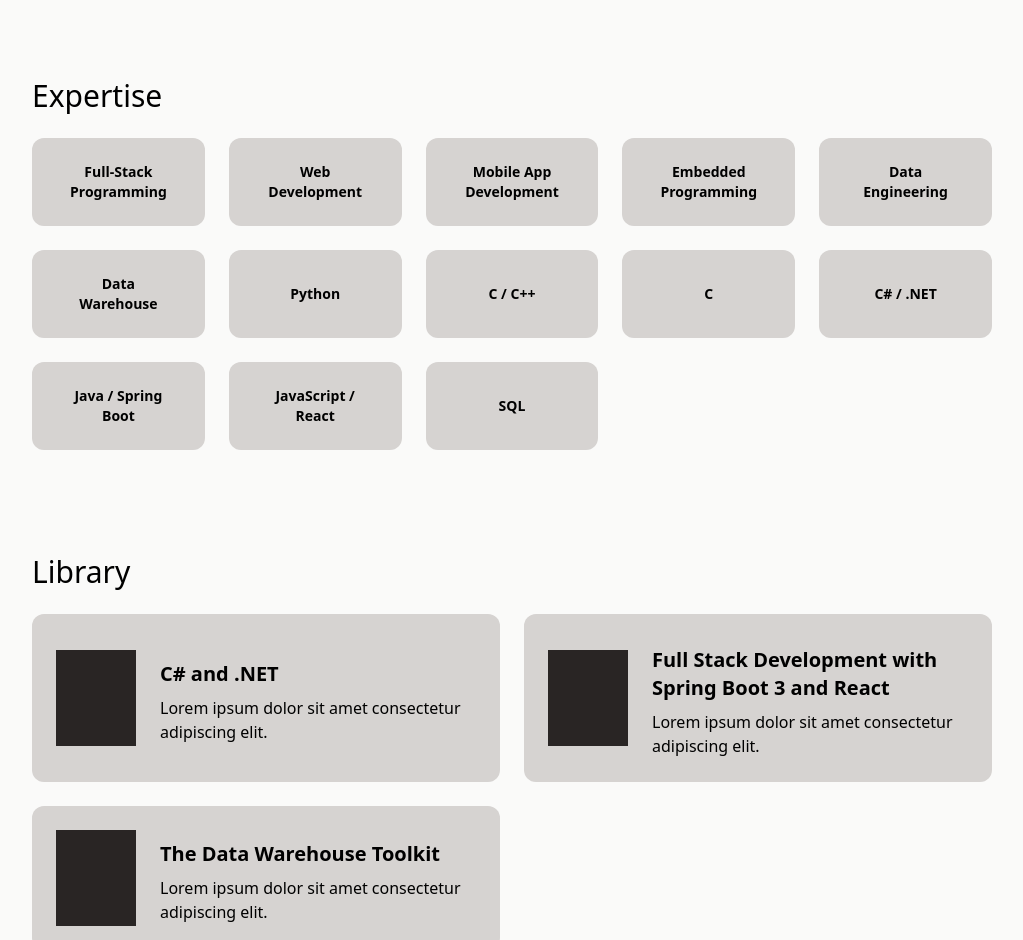
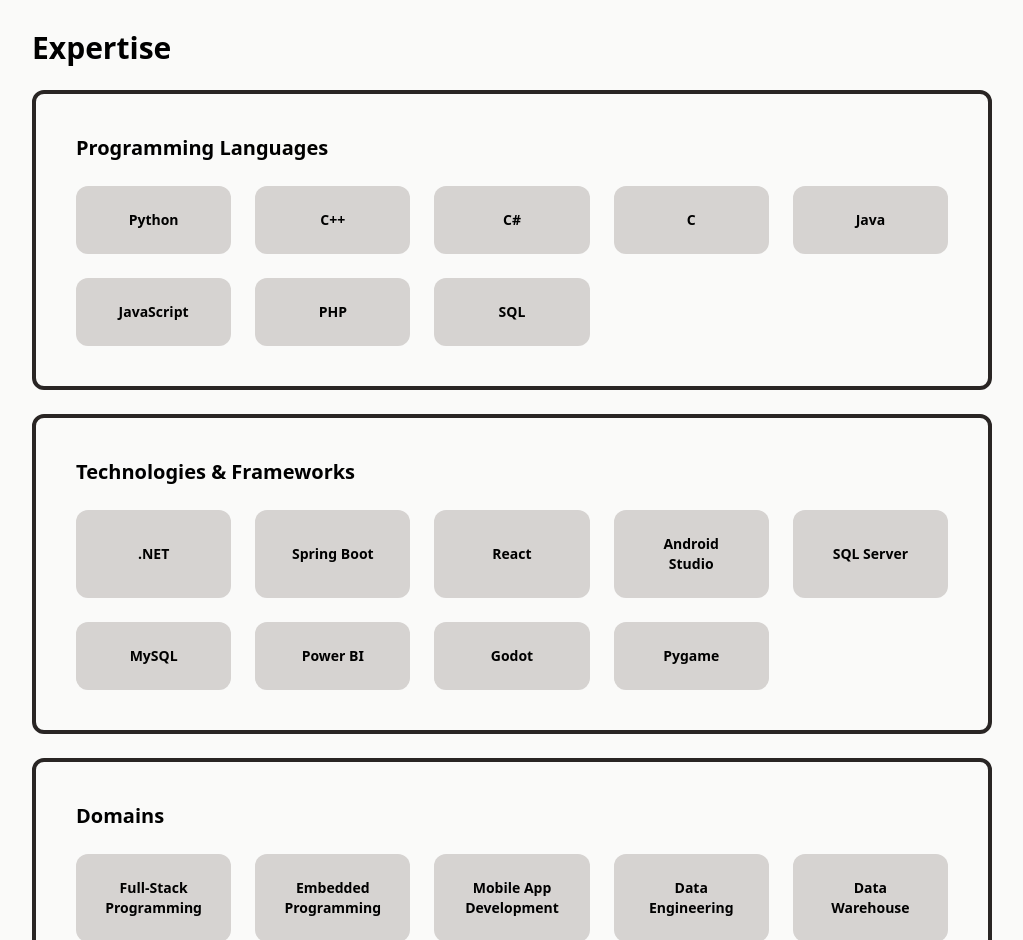
Before and after one commit to jacobg431/jacobgomezhansen.net, a React (Vite) app: page / in a window 1280 px wide. Shown: the part 1860-2800 px from the top of the page, without its empty margins (128-1151 px from the left). Built offline with nearby package versions, Linux system fonts and the light colour scheme.

Commit message:
Set up general expertise section structure

```diff
--- a/src/components/items/expertiseItem.jsx
+++ b/src/components/items/expertiseItem.jsx
@@ -1,14 +1,21 @@
+import ExpertiseItemLabel from "../ui/expertiseItemLabel"
+
 function ExpertiseItem(props) {
-    const title = props.title
-    const expertiseItemStyling = 'flex justify-center items-center px-8 py-6 font-bold bg-gray rounded-xl'
-    const expertiseItemTextStyling = 'text-center text-sm m-0'
+    const title = props.item.title
+    const labelList = props.item.labelList
+    const expertiseItemStyling = 'border border-black border-4 rounded-xl p-10'
+    const expertiseTitleStyling = 'text-md 2xs:text-xl font-bold mb-6'
+    const expertiseLabelsContainerStyling = 'grid grid-cols-[repeat(auto-fit,_minmax(150px,_1fr))] gap-6'
 
     return (
-        <>
-            <div className={expertiseItemStyling}>
-                <p className={expertiseItemTextStyling}>{title}</p>
+        <div className={expertiseItemStyling}>
+            <h4 className={expertiseTitleStyling}>{title}</h4>
+            <div className={expertiseLabelsContainerStyling}>
+                {labelList.map((label, index) => (
+                    <ExpertiseItemLabel key={index} title={label} />
+                ))}
             </div>
-        </>
+        </div>
     )
 }
 
--- a/src/components/items/portfolioItem.jsx
+++ b/src/components/items/portfolioItem.jsx
@@ -3,7 +3,7 @@
 import { faExternalLink } from '@fortawesome/free-solid-svg-icons'
 import { useState } from 'react'
 import { useDeviceDetection } from '../../hooks/useDeviceDetection'
-import Label from '../ui/label'
+import PortfolioItenLabel from '../ui/portfolioItemLabel'
 
 function PortfolioItem(props) {
     const title = props.item.title
@@ -57,7 +57,7 @@
                 <p className={descriptionStyling}>{description}</p>
                 <div className={labelsContainerStyling} style={labelsContainerDynamicStyling}>
                     {labelList.map((label) => (
-                        <Label key={label.key} label={label} />
+                        <PortfolioItenLabel key={label.key} label={label} />
                     ))}
                 </div>
                 <span className={readMoreSpanStyling} onMouseEnter={onSpanMouseEnter} onMouseLeave={onSpanMouseLeave}>
--- a/src/components/sections/expertise.jsx
+++ b/src/components/sections/expertise.jsx
@@ -1,30 +1,20 @@
 import ExpertiseItem from '../items/expertiseItem'
+import expertiseData from '../../data/expertiseData.json'
 
 function Expertise() {
     const expertiseSectionStyling = 'flex justify-center px-4 2xs:px-10 sm:px-20 lg:px-40 bg-white'
-    const expertiseInnerWrapperStyling = 'w-full xl:max-w-[64rem] py-10'
-    const expertiseItemsContainerStyling = 'grid grid-cols-[repeat(auto-fit,_minmax(150px,_1fr))] gap-6'
+    const expertiseInnerWrapperStyling = 'flex flex-col gap-6 w-full xl:max-w-[64rem] py-10'
+    const expertiseTitleStyling = 'text-3xl font-bold'
+    const expertiseItemList = expertiseData.itemList
 
     return (
         <>
             <section id="expertise" className={expertiseSectionStyling}>
                 <div className={expertiseInnerWrapperStyling}>
-                    <h2 className="text-3xl py-6">Expertise</h2>
-                    <div className={expertiseItemsContainerStyling}>
-                        <ExpertiseItem title="Full-Stack Programming" />
-                        <ExpertiseItem title="Web Development" />
-                        <ExpertiseItem title="Mobile App Development" />
-                        <ExpertiseItem title="Embedded Programming" />
-                        <ExpertiseItem title="Data Engineering" />
-                        <ExpertiseItem title="Data Warehouse" />
-                        <ExpertiseItem title="Python" />
-                        <ExpertiseItem title="C / C++" />
-                        <ExpertiseItem title="C" />
-                        <ExpertiseItem title="C# / .NET" />
-                        <ExpertiseItem title="Java / Spring Boot" />
-                        <ExpertiseItem title="JavaScript / React" />
-                        <ExpertiseItem title="SQL" />
-                    </div>
+                    <h2 className={expertiseTitleStyling}>Expertise</h2>
+                    {expertiseItemList.map((item) => (
+                        <ExpertiseItem key={item.key} item={item} />
+                    ))}
                 </div>
             </section>
         </>
--- a/src/components/sections/library.jsx
+++ b/src/components/sections/library.jsx
@@ -3,6 +3,7 @@
 function Library() {
     const librarySectionStyling = 'flex justify-center px-4 2xs:px-10 sm:px-20 lg:px-40 bg-white'
     const libraryInnerWrapperStyling = 'w-full xl:max-w-[64rem] py-10'
+    const libraryTitleStyling = 'text-3xl font-bold mb-6'
     const libraryItemsContainerStyling =
         'grid grid-cols-[repeat(auto-fit,_minmax(16rem,_1fr))] xs:grid-cols-[repeat(auto-fit,_minmax(24rem,_1fr))] gap-6'
 
@@ -10,7 +11,7 @@
         <>
             <section id="library" className={librarySectionStyling}>
                 <div className={libraryInnerWrapperStyling}>
-                    <h2 className="text-3xl py-6">Library</h2>
+                    <h2 className={libraryTitleStyling}>Library</h2>
                     <div className={libraryItemsContainerStyling}>
                         <LibraryItem
                             title="C# and .NET"
--- a/src/components/sections/portfolio.jsx
+++ b/src/components/sections/portfolio.jsx
@@ -5,6 +5,7 @@
     const allImages = props.allImages
     const portfolioSectionStyling = 'flex justify-center px-4 2xs:px-10 sm:px-20 lg:px-40 bg-white'
     const portfolioInnerWrapperStyling = 'w-full xl:max-w-[64rem] py-10'
+    const portfolioTitleStyling = 'font-bold text-3xl mb-6'
     const portfolioItemsContainerStyling = 'grid grid-cols-[repeat(auto-fit,_minmax(18rem,_1fr))] gap-6'
     const portfolioItemList = portfolioData.itemList
 
@@ -12,7 +13,7 @@
         <>
             <section id="portfolio" className={portfolioSectionStyling}>
                 <div className={portfolioInnerWrapperStyling}>
-                    <h2 className="font-bold text-3xl py-6">Projects</h2>
+                    <h2 className={portfolioTitleStyling}>Projects</h2>
                     <div className={portfolioItemsContainerStyling}>
                         {portfolioItemList.map((item) => (
                             <PortfolioItem key={item.key} item={item} allImages={allImages} />
--- /dev/null
+++ b/src/components/ui/expertiseItemLabel.jsx
@@ -0,0 +1,15 @@
+function ExpertiseItemLabel(props) {
+    const title = props.title
+    const expertiseItemStyling = 'flex justify-center items-center px-8 py-6 font-bold bg-gray rounded-xl'
+    const expertiseItemTextStyling = 'text-center text-sm m-0'
+
+    return (
+        <>
+            <div className={expertiseItemStyling}>
+                <p className={expertiseItemTextStyling}>{title}</p>
+            </div>
+        </>
+    )
+}
+
+export default ExpertiseItemLabel
--- a/src/components/ui/label.jsx
+++ b/src/components/ui/portfolioItemLabel.jsx
@@ -1,4 +1,4 @@
-function Label(props) {
+function PortfolioItemLabel(props) {
     const labelColor = props.label.color
     const labelText = props.label.text
     const labelStyling = 'flex text-nowrap text-sm gap-2 items-center border border-3 border-black rounded-xl px-2'
@@ -15,4 +15,4 @@
     )
 }
 
-export default Label
+export default PortfolioItemLabel
--- /dev/null
+++ b/src/data/expertiseData.json
@@ -0,0 +1,44 @@
+{
+    "itemList": [
+        {
+            "key": 0,
+            "title": "Programming Languages",
+            "labelList": [
+                "Python",
+                "C++",
+                "C#",
+                "C",
+                "Java",
+                "JavaScript",
+                "PHP",
+                "SQL"
+            ]
+        },
+        {
+            "key": 1,
+            "title": "Technologies & Frameworks",
+            "labelList": [
+                ".NET",
+                "Spring Boot",
+                "React",
+                "Android Studio",
+                "SQL Server",
+                "MySQL",
+                "Power BI",
+                "Godot",
+                "Pygame"
+            ]
+        },
+        {
+            "key": 2,
+            "title": "Domains",
+            "labelList": [
+                "Full-Stack Programming",
+                "Embedded Programming",
+                "Mobile App Development",
+                "Data Engineering",
+                "Data Warehouse"
+            ]
+        }
+    ]
+}
```
